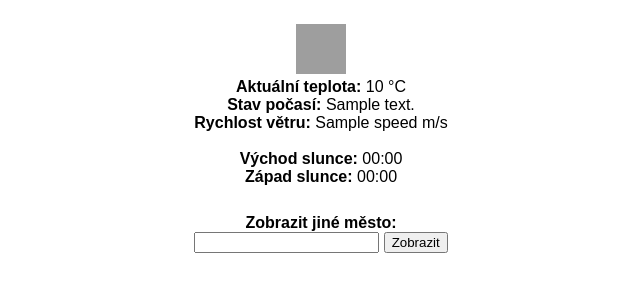
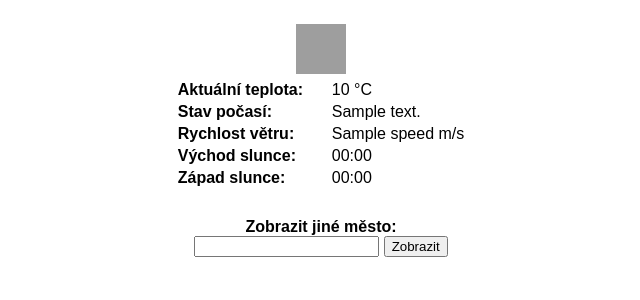
Before and after one commit to petrambroz/weather_app, a Flask app: page / in a window 1280 px wide. Shown: the part 66-366 px from the top of the page, without its empty margins (319-959 px from the left). Run offline with Flask 2, Linux system fonts and the light colour scheme; a database or web service that is not in the repository returns one stand-in record (values such as "Sample title"); data that the repository does not hold is empty; grey boxes are pictures that could not be loaded.

Commit message:
css and html tweaks, exctracted methods in script

```diff
--- a/app.py
+++ b/app.py
@@ -19,24 +19,35 @@ def index():
     index page, is default set to display weather in Prague.
     if POST is used, it loads city name from the form and displays that instead.
     """
-    const_url = "https://api.openweathermap.org/data/2.5/weather?"
     units = "units=metric"
     language = "&lang=cz"
-    if request.method == 'GET':
-        city = "Praha"
-    else:
-        city = request.form['city']
-    if " " in city:
-        city = city.replace(" ", "+")
-    response = requests.post(const_url+units+language+"&q="
-                             + city +"&appid="
-                             + getenv("API_KEY"), timeout=10)
+    city = remove_spaces(default_or_form())
+    response = post(units, language, city)
     if response.status_code != 200:
         return "Město nenalezeno."
     instance=Weather
     return render_template('index.html',
                            weather=instance.process(instance,response.json()))
 
+def post(units, language, city):
+    const_url = "https://api.openweathermap.org/data/2.5/weather?"
+    response = requests.post(const_url+units+language+"&q="
+                             + city +"&appid="
+                             + getenv("API_KEY"), timeout=10)
+    return response
+
+def default_or_form():
+    if request.method == 'GET':
+        city = "Praha"
+    else:
+        city = request.form['city']
+    return city
+
+def remove_spaces(city):
+    if " " in city:
+        city = city.replace(" ", "+")
+    return city
+
 
 if __name__ == "__main__":
     app.run(debug=True)
--- a/static/css/main.css
+++ b/static/css/main.css
@@ -15,3 +15,14 @@ i {
     font-style: italic;
     font-size: 14px;
 }
+table, td {
+    margin-left: auto;
+    margin-right: auto;
+    text-align: left;
+}
+.value {
+    width: auto;
+}
+.data {
+    width: 150px;
+}
--- a/templates/index.html
+++ b/templates/index.html
@@ -8,11 +8,28 @@
 {% block body %}
 <body>
     <img src={{ weather.img_url }} width="50px" height="50px"><br>
-    <strong>Aktuální teplota: </strong>{{ weather.temp }} °C<br>
-    <strong>Stav počasí: </strong>{{ weather.description }}<br>
-    <strong>Rychlost větru: </strong> {{ weather.wind }} m/s<br>
-    <br><strong> Východ slunce: </strong> {{ weather.sunrise }}<br>
-    <strong> Západ slunce: </strong> {{ weather.sunset }}<br>
+    <table class="pocasi">
+        <tr>
+            <td class="data"><strong>Aktuální teplota: </strong></td>
+            <td class="value">{{ weather.temp }} °C</td>
+        </tr>
+        <tr>
+            <td class="data"><strong>Stav počasí: </strong></td>
+            <td class="value">{{ weather.description }}</td>
+        </tr>
+        <tr>
+            <td class="data"><strong>Rychlost větru: </strong></td>
+            <td class="value">{{ weather.wind }} m/s</td>
+        </tr>
+        <tr>
+            <td class="data"><strong> Východ slunce: </strong></td>
+            <td class="value">{{ weather.sunrise }}</td>
+        </tr>
+        <tr>
+            <td class="data"><strong> Západ slunce: </strong></td>
+            <td class="value">{{ weather.sunset }}</td>
+        </tr>
+    </table>
     <div class="form">
         <br><strong>Zobrazit jiné město:</strong>
         <form action="/", method="POST">
```
